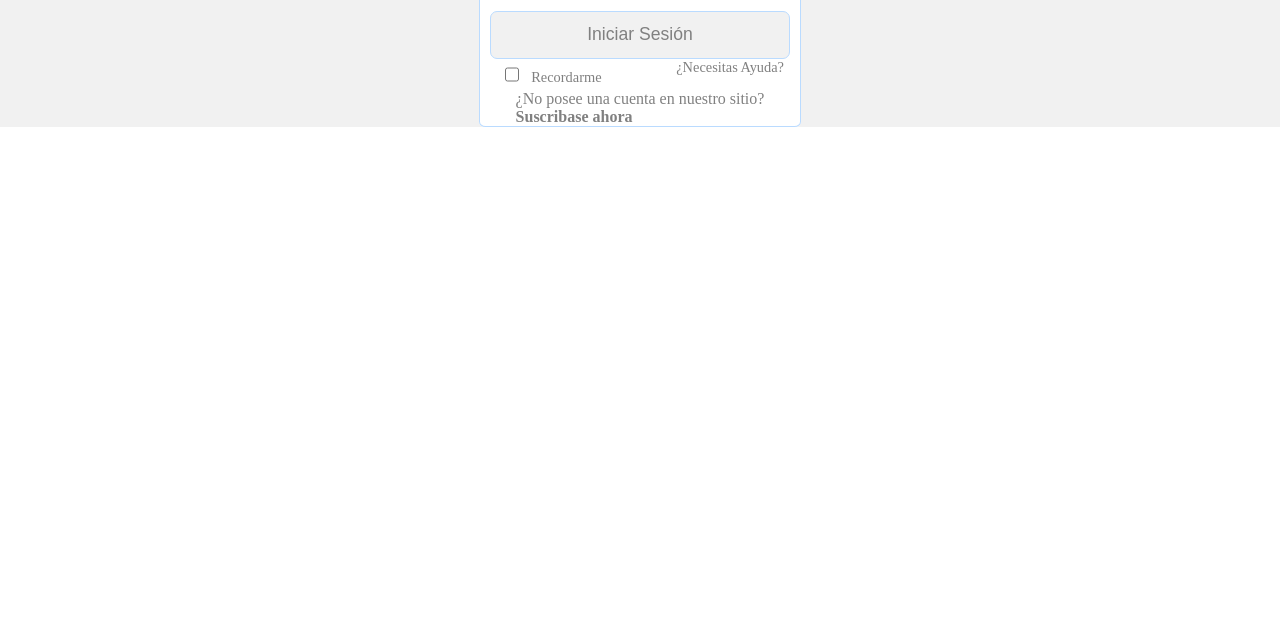
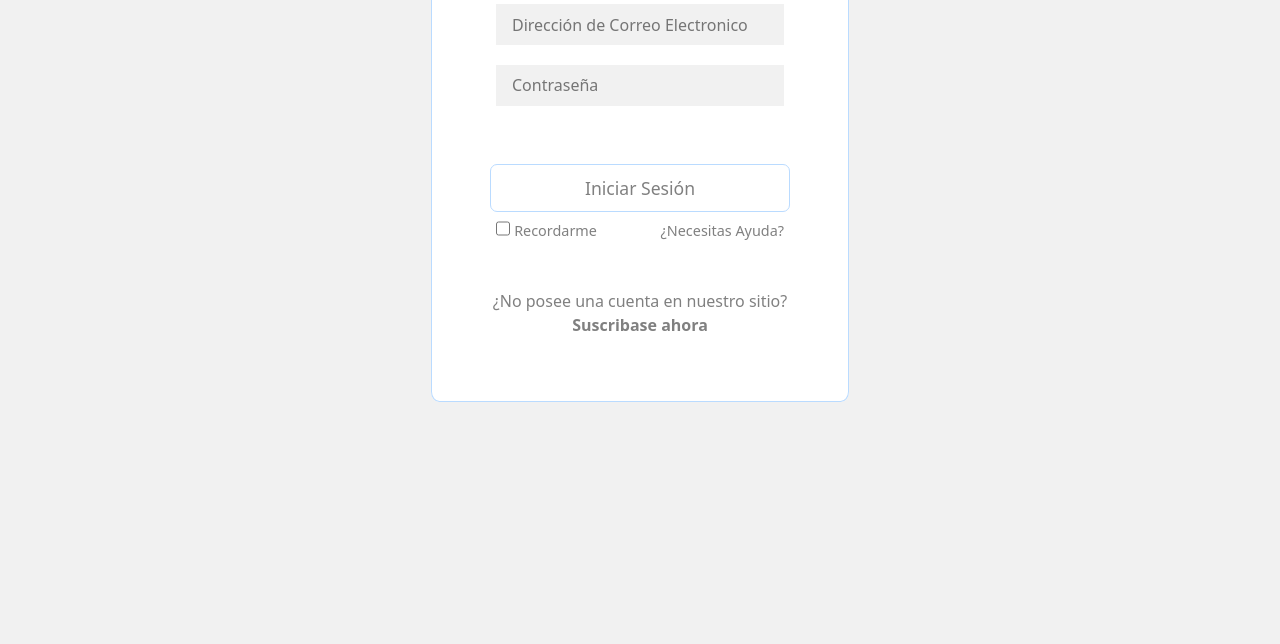
Before and after one commit to FranceFalci/Grupo3-clase, a plain HTML site: page Login.html in a window 1280 px wide. Shown: the part 156-800 px from the top of the page. Drawn offline with nearby package versions, Linux system fonts and the light colour scheme.

Commit message:
solucionado del error del enlazado con bootstrap

```diff
--- a/Login.html
+++ b/Login.html
@@ -5,9 +5,11 @@
     <meta http-equiv="X-UA-Compatible" content="IE=edge">
     <meta name="viewport" content="width=device-width, initial-scale=1.0">
     <link rel="stylesheet" href="css/Login.css">
+    <link href="https://cdn.jsdelivr.net/npm/bootstrap@5.3.0-alpha1/dist/css/bootstrap.min.css" rel="stylesheet" integrity="sha384-GLhlTQ8iRABdZLl6O3oVMWSktQOp6b7In1Zl3/Jr59b6EGGoI1aFkw7cmDA6j6gD" crossorigin="anonymous">
     <title>Login</title>
 </head>
 <body class="bodyLoggin">
+    <main class="MaindeTdos">
 
         <section class="formlogin ">
             <form action="./error404.html"   class="FormFormLogin mt-5">
@@ -45,11 +47,9 @@
             </form>
 
         </section>
+    </main>
 
 
-
-    <script src="https://cdn.jsdelivr.net/npm/bootstrap@5.3.0-alpha1/dist/js/bootstrap.bundle.min.js"
-    integrity="sha384-w76AqPfDkMBDXo30jS1Sgez6pr3x5MlQ1ZAGC+nuZB+EYdgRZgiwxhTBTkF7CXvN"
-    crossorigin="anonymous"></script>
+    <script src="https://cdn.jsdelivr.net/npm/bootstrap@5.3.0-alpha1/dist/js/bootstrap.bundle.min.js" integrity="sha384-w76AqPfDkMBDXo30jS1Sgez6pr3x5MlQ1ZAGC+nuZB+EYdgRZgiwxhTBTkF7CXvN" crossorigin="anonymous"></script>
 </body>
 </html>
--- a/css/Login.css
+++ b/css/Login.css
@@ -2,6 +2,11 @@
     margin: 0%;
     padding: 0;
     box-sizing: border-box;
+  }
+
+  .MaindeTdos{
+    background-color: #f1f1f1;
+    height: 100vh;
   }
 
   .bodyLogin {
@@ -77,7 +82,7 @@
   .datosFormLogin .botonFormLogin {
     color: rgb(128, 128, 128);
     border: solid 0.1em #badbff;
-    background-color: #f1f1f1;
+    background-color: #ffffff;
     border-radius: 0.4em;
     text-align: center;
     padding: 0;
```
Lines whose indentation alone changed are shown as unchanged.
